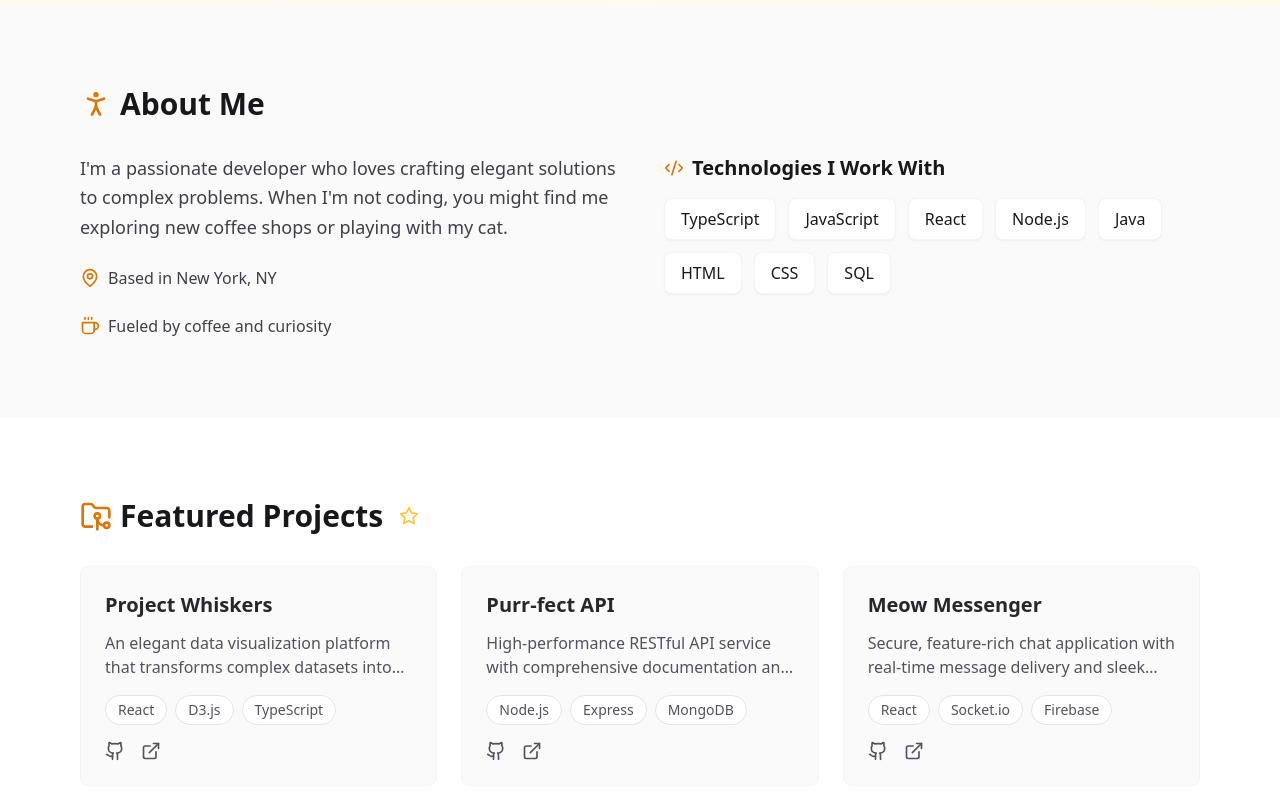
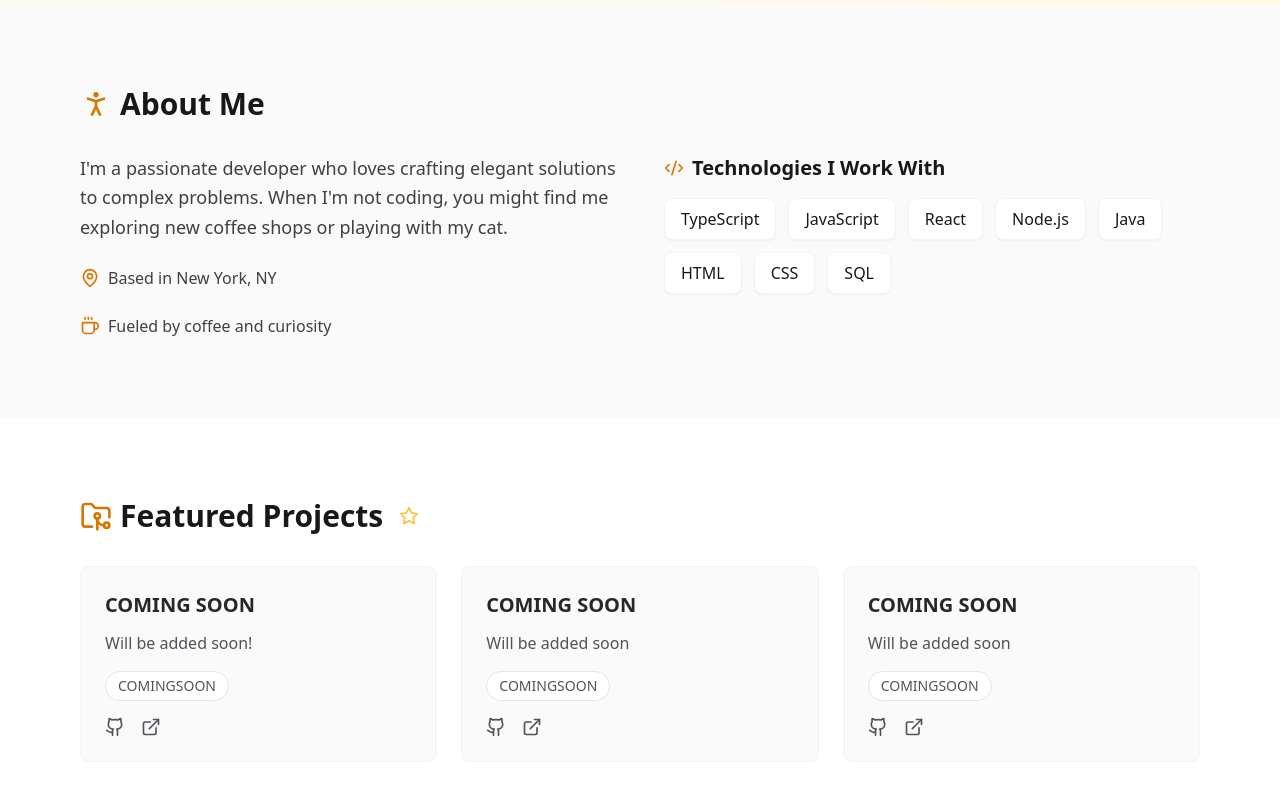
Before and after one commit to Fear-Itself/portfolio, a React (Vite) app: page / in a window 1280 px wide. Shown: the part 794-1594 px from the top of the page. Built offline with nearby package versions, Linux system fonts and the light colour scheme.

Commit message:
Update Projects.tsx

```diff
--- a/src/components/Projects.tsx
+++ b/src/components/Projects.tsx
@@ -3,23 +3,23 @@ import { Github, ExternalLink, FolderGit2, Star } from 'lucide-react';
 
 const projects = [
   {
-    title: "Project Whiskers",
-    description: "An elegant data visualization platform that transforms complex datasets into intuitive, interactive charts and graphs",
-    tech: ["React", "D3.js", "TypeScript"],
+    title: "COMING SOON",
+    description: "Will be added soon!",
+    tech: ["COMINGSOON"],
     github: "#",
     live: "#"
   },
   {
-    title: "Purr-fect API",
-    description: "High-performance RESTful API service with comprehensive documentation and robust error handling",
-    tech: ["Node.js", "Express", "MongoDB"],
+    title: "COMING SOON",
+    description: "Will be added soon",
+    tech: ["COMINGSOON"],
     github: "#",
     live: "#"
   },
   {
-    title: "Meow Messenger",
-    description: "Secure, feature-rich chat application with real-time message delivery and sleek user interface",
-    tech: ["React", "Socket.io", "Firebase"],
+    title: "COMING SOON",
+    description: "Will be added soon",
+    tech: ["COMINGSOON"],
     github: "#",
     live: "#"
   }
```
